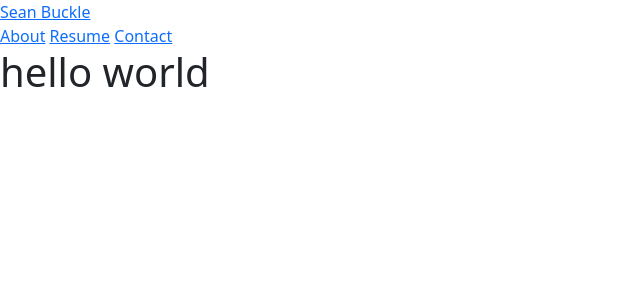
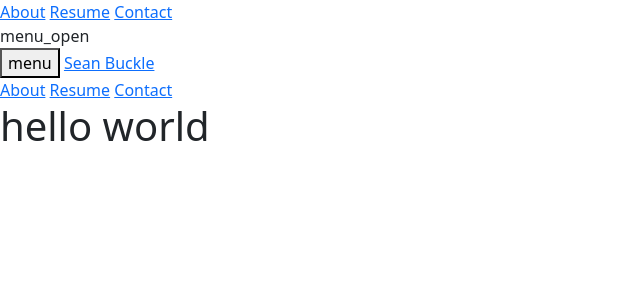
Before and after one commit to seanbuckle/seanbuckle.com, a Jekyll site: the page built from index.html, in a window 1280 px wide. Shown: the top 300 px of the page, without its empty margins (0-640 px from the left). Built offline with Jekyll 4.4.1, drawn with Linux system fonts in a browser that asks for light colours; the list of posts is cut into pages by our own code.

Commit message:
Update header.html
Added navigation drawer and bar.

```diff
--- a/_includes/header.html
+++ b/_includes/header.html
@@ -1,8 +1,17 @@
+<nav class="nav-drawer">
+  {% for item in site.data.navigation %}
+      <a href="{{item.url}}" class="nav-drawer__item">{{item.title}}</a>
+   {% endfor %}
+</nav>
+<span class="">
+menu_open
+</span>
 <header class="site-header">
-  <a class="site-header_brand">{{site.title}}</a>
-  <nav class="site-header_nav">
+  <button class="site-header__menu-btn material-symbols-outlined">menu</button>
+  <a class="site-header__brand">{{site.title}}</a>
+  <nav class="site-header__nav">
    {% for item in site.data.navigation %}
-      <a href="{{item.url}}" class="site-header_nav-item">{{item.title}}</a>
+      <a href="{{item.url}}" class="site-header__nav-item">{{item.title}}</a>
    {% endfor %}
   </nav>
 </header>
```
